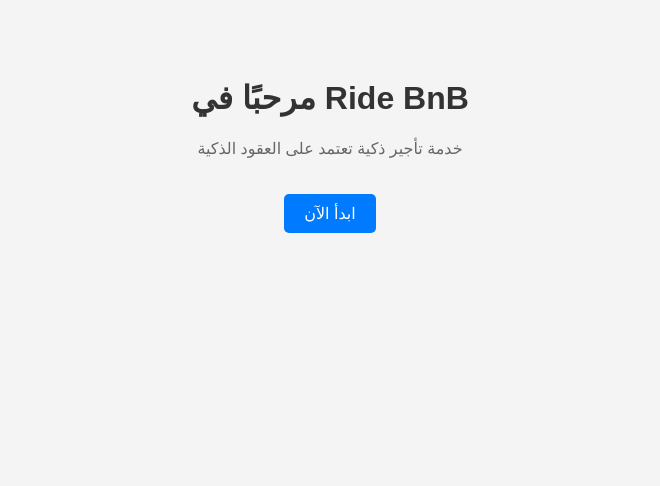
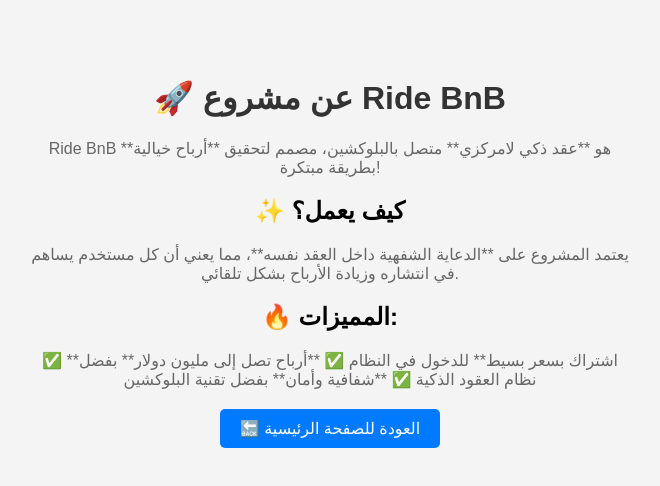
Before and after one commit to samarinebnb/rinebnb, a plain HTML site: page index.html in a window 1280 px wide. Shown: the whole page, without its empty margins (310-970 px from the left). Drawn offline with Linux system fonts and the light colour scheme.

Commit message:
تحديث معلومات المشروع

```diff
--- a/index.html
+++ b/index.html
@@ -3,7 +3,7 @@
 <head>
     <meta charset="UTF-8">
     <meta name="viewport" content="width=device-width, initial-scale=1.0">
-    <title>Ride BnB</title>
+    <title>عن Ride BnB</title>
     <style>
         body {
             font-family: Arial, sans-serif;
@@ -12,7 +12,7 @@
             padding: 50px;
         }
         h1 { color: #333; }
-        p { color: #666; }
+        p { color: #666; max-width: 600px; margin: auto; }
         .btn {
             display: inline-block;
             padding: 10px 20px;
@@ -28,8 +28,20 @@
     </style>
 </head>
 <body>
-    <h1>مرحبًا في Ride BnB</h1>
-    <p>خدمة تأجير ذكية تعتمد على العقود الذكية</p>
-    <a href="https://google.com" target="_blank" class="btn">ابدأ الآن</a>
+    <h1>🚀 عن مشروع Ride BnB</h1>
+    <p>
+        Ride BnB هو **عقد ذكي لامركزي** متصل بالبلوكشين، مصمم لتحقيق **أرباح خيالية** بطريقة مبتكرة!
+    </p>
+    <h2>✨ كيف يعمل؟</h2>
+    <p>
+        يعتمد المشروع على **الدعاية الشفهية داخل العقد نفسه**، مما يعني أن كل مستخدم يساهم في انتشاره وزيادة الأرباح بشكل تلقائي.
+    </p>
+    <h2>🔥 المميزات:</h2>
+    <p>
+        ✅ **اشتراك بسعر بسيط** للدخول في النظام
+        ✅ **أرباح تصل إلى مليون دولار** بفضل نظام العقود الذكية
+        ✅ **شفافية وأمان** بفضل تقنية البلوكشين
+    </p>
+    <a href="index.html" class="btn">🔙 العودة للصفحة الرئيسية</a>
 </body>
 </html>
```
